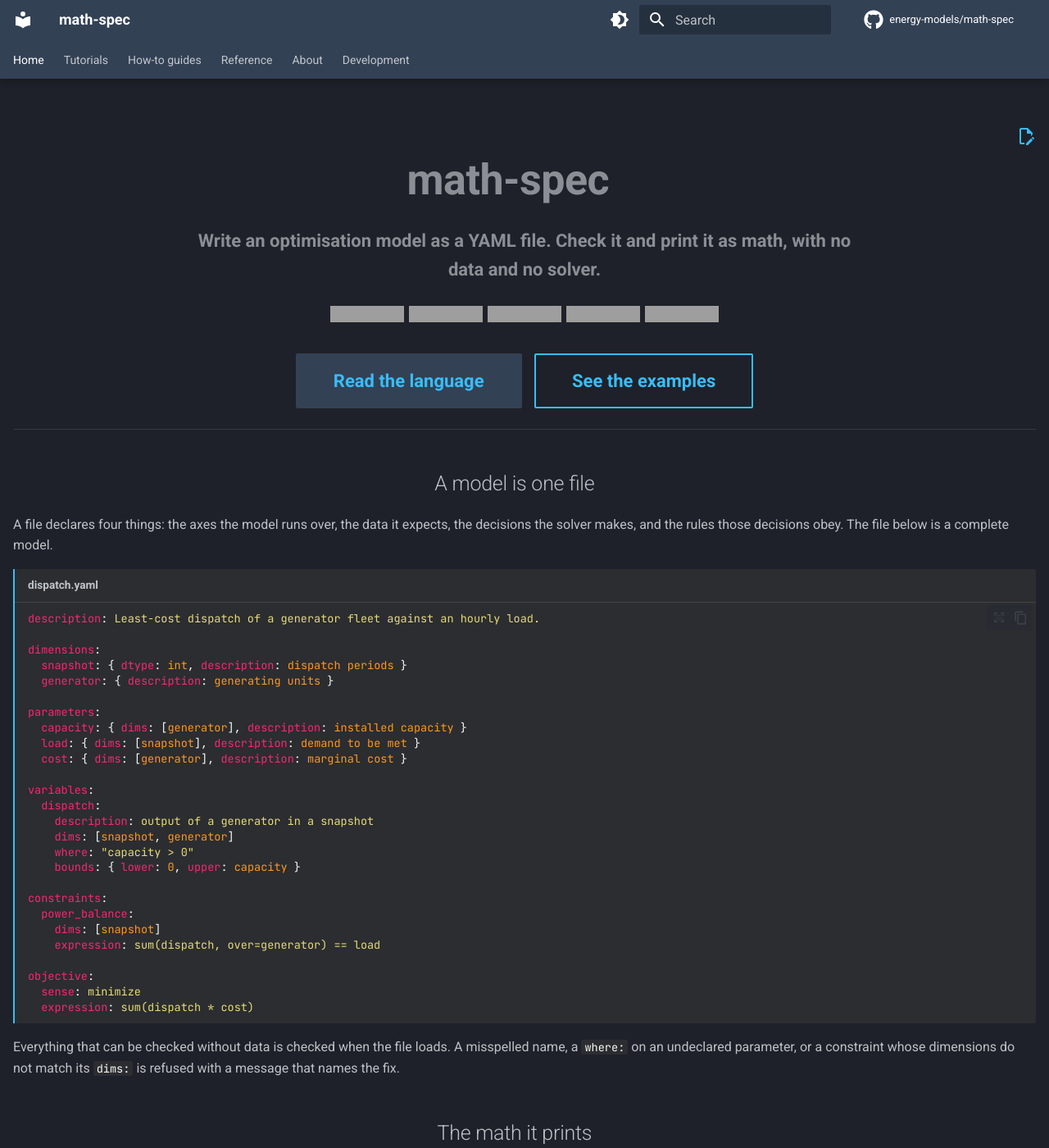
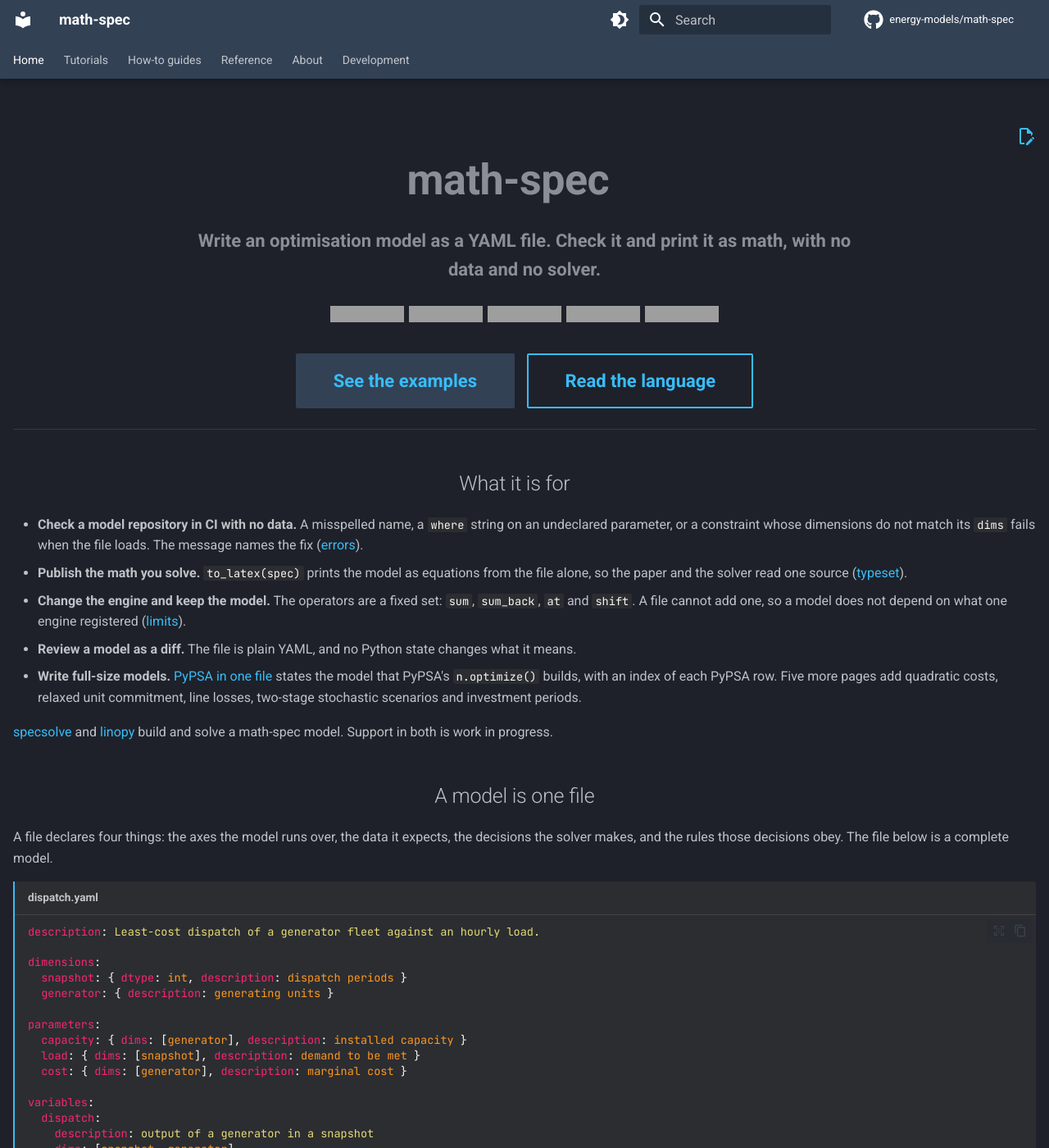
Before and after one commit to energy-models/math-spec, an MkDocs documentation site: the page built from docs/index.md, in a window 1280 px wide and 1400 px high. Shown: the whole window at 82% size. Built offline with MkDocs 1.6.1 and Material for MkDocs 9.7.7, drawn with Linux system fonts in a browser that asks for light colours; comment, search, counter and statistics services are not loaded; grey boxes are pictures that could not be loaded.

Commit message:
docs: the readme and home page lead with what a user gets, and name specsolve and linopy as engines
The three design properties become five user benefits, shared with the
home page as a README snippet. A new benefit links the PyPSA example
pages. specsolve and linopy are named as engines, with support in both
marked as work in progress. The home page's primary button is now the
examples. The unused flow snippet markers are gone.

Co-Authored-By: Claude Opus 5.5 <noreply@anthropic.com>
Claude-Session: https://claude.ai/code/session_01Q8Y8AoPsJCyMsURHvgzm7h

````diff
--- a/README.md
+++ b/README.md
@@ -31,19 +31,34 @@ solves nothing itself. Every tool reads the file through the same checked syntax
 tree, so an engine and a renderer cannot disagree about what the file means
 ([what counts as language](docs/about/what-counts-as-language.md)).
 
-- **Nothing is guessed.** A misspelled name, a `where` string on an undeclared
-  parameter, a constraint whose dimensions do not match its `dims`: each fails
-  when the file loads, with a message that names the fix. A repository of models
-  checks in CI with no data ([errors](docs/reference/language/errors.md)).
-- **The operators are a fixed set.** `sum`, `sum_back`, `at` and `shift`. A file
-  cannot add one, so a model never depends on what one engine registered. A
-  composition of them goes in `macros:` ([the limits](docs/about/limits.md)).
-- **The file is the document.** `to_latex(spec)` prints the model as equations
-  from the file alone, so the math you publish is the math you solve
-  ([typeset](docs/reference/typeset.md)). The file diffs in review, and no
-  Python state changes what it means.
+<!--- --8<-- [start:engines] -->
 
-<!--- --8<-- [start:flow] -->
+[specsolve](https://github.com/fluxopt/specsolve) and
+[linopy](https://github.com/PyPSA/linopy) build and solve a math-spec model.
+Support in both is work in progress.
+
+<!--- --8<-- [end:engines] -->
+
+<!--- --8<-- [start:benefits] -->
+
+- **Check a model repository in CI with no data.** A misspelled name, a `where`
+  string on an undeclared parameter, or a constraint whose dimensions do not
+  match its `dims` fails when the file loads. The message names the fix
+  ([errors](https://math-spec.readthedocs.io/en/latest/reference/language/errors/)).
+- **Publish the math you solve.** `to_latex(spec)` prints the model as equations
+  from the file alone, so the paper and the solver read one source
+  ([typeset](https://math-spec.readthedocs.io/en/latest/reference/typeset/)).
+- **Change the engine and keep the model.** The operators are a fixed set:
+  `sum`, `sum_back`, `at` and `shift`. A file cannot add one, so a model does not
+  depend on what one engine registered ([limits](https://math-spec.readthedocs.io/en/latest/about/limits/)).
+- **Review a model as a diff.** The file is plain YAML, and no Python state
+  changes what it means.
+- **Write full-size models.** [PyPSA in one file](https://math-spec.readthedocs.io/en/latest/examples/pypsa/) states
+  the model that PyPSA's `n.optimize()` builds, with an index of each PyPSA row.
+  Five more pages add quadratic costs, relaxed unit commitment, line losses,
+  two-stage stochastic scenarios and investment periods.
+
+<!--- --8<-- [end:benefits] -->
 
 ```mermaid
 flowchart LR
--- a/docs/index.md
+++ b/docs/index.md
@@ -15,14 +15,20 @@ with no data and no solver.**
 
 --8<-- "README.md:badges"
 
-[Read the language](reference/language/index.md){ .md-button .md-button--primary }
-[See the examples](examples/index.md){ .md-button }
+[See the examples](examples/index.md){ .md-button .md-button--primary }
+[Read the language](reference/language/index.md){ .md-button }
 
 </div>
 
 ---
 
 <div class="landing" markdown>
+
+## What it is for
+
+--8<-- "README.md:benefits"
+
+--8<-- "README.md:engines"
 
 ## A model is one file
 
@@ -31,11 +37,6 @@ expects, the decisions the solver makes, and the rules those decisions obey.
 The file below is a complete model.
 
 --8<-- "README.md:model"
-
-Everything that can be checked without data is checked when the file loads. A
-misspelled name, a `where:` on an undeclared parameter, or a constraint whose
-dimensions do not match its `dims:` is refused with a message that names the
-fix.
 
 ## The math it prints
 
````
Also changed, not shown: other parts of README.md (+0 -2 lines).
